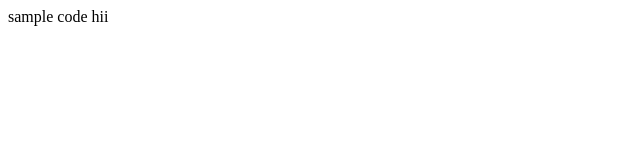
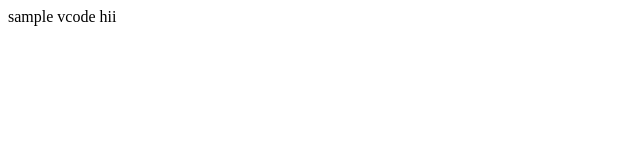
Before and after one commit to Guru54/demo-2, a plain HTML site: page index.html in a window 1280 px wide. Shown: the full height of the page, 0-640 px from the left. Drawn offline with Linux system fonts and the light colour scheme.

Commit message:
Update index.html

```diff
--- a/index.html
+++ b/index.html
@@ -6,7 +6,7 @@
     <title>Document</title>
 </head>
 <body>
-    sample code hii
+    sample vcode hii
 
 </body>
 </html>
```
